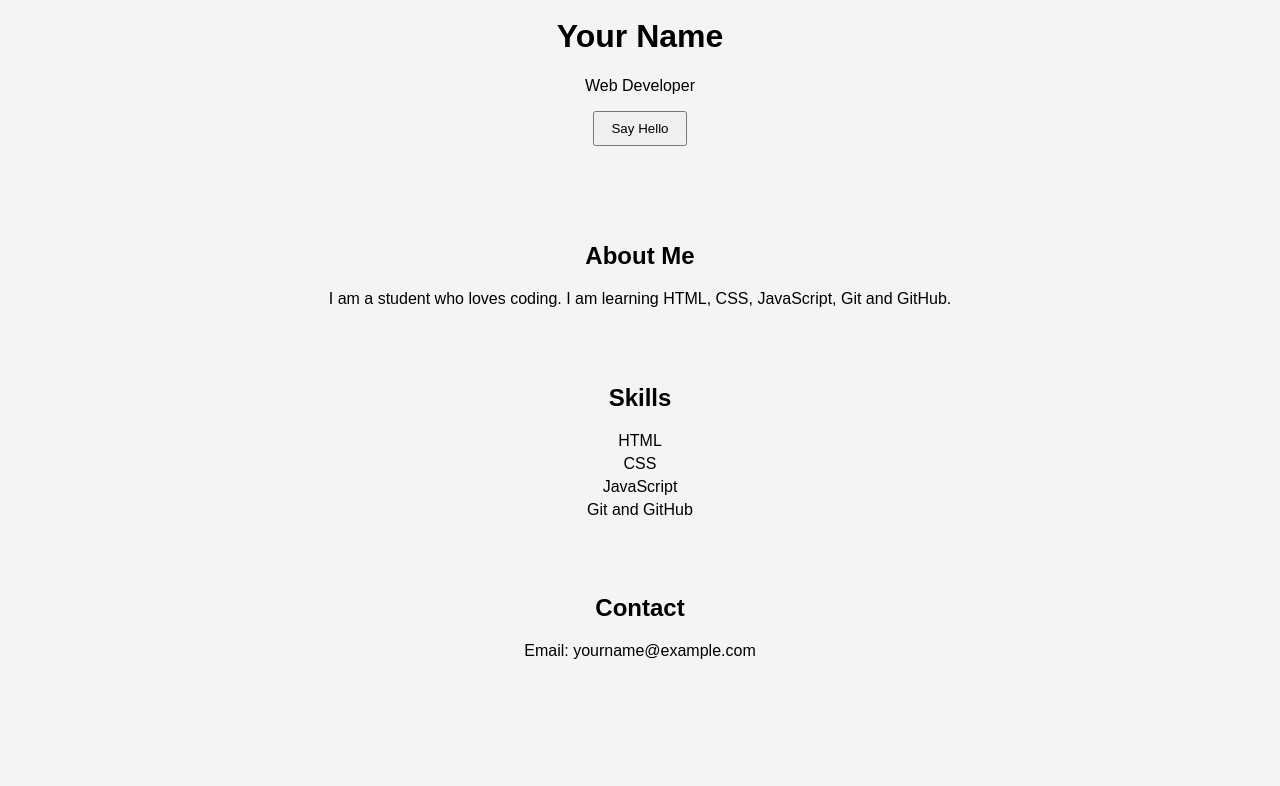
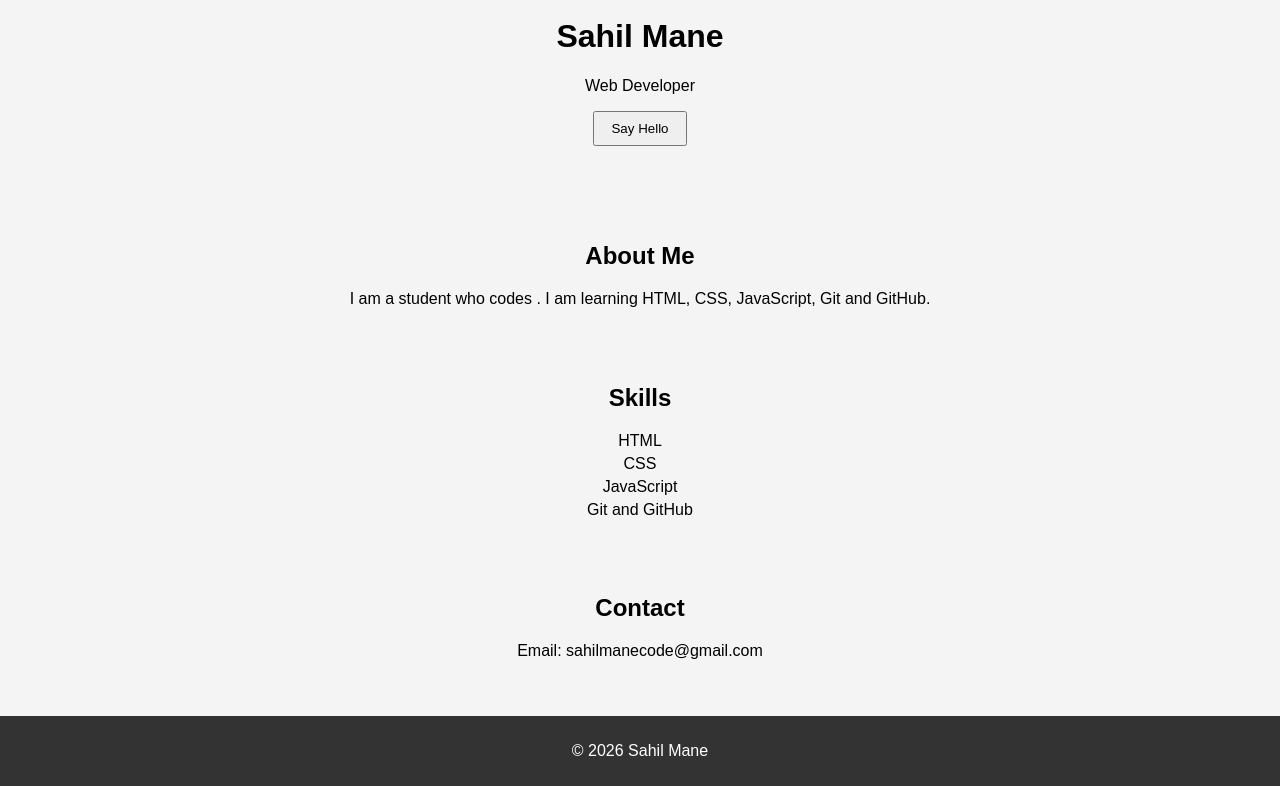
Before and after one commit to sahilmane69/GitHub-practical-test, a plain HTML site: page index.html in a window 1280 px wide. Shown: the part 61-847 px from the top of the page. Before the commit the page ends 800 px from the top, so only its background shows below. Drawn offline with Linux system fonts and the light colour scheme.

Commit message:
Add footer

```diff
--- a/index.html
+++ b/index.html
@@ -12,7 +12,7 @@
 
      <header id="home">
           <img src="photo.jpg" alt="My photo">
-          <h1>Your Name</h1>
+          <h1>Sahil Mane</h1>
           <p>Web Developer</p>
           <button id="btn">Say Hello</button>
           <p id="message"></p>
@@ -20,7 +20,7 @@
 
      <section id="about">
           <h2>About Me</h2>
-          <p>I am a student who loves coding. I am learning HTML, CSS, JavaScript, Git and GitHub.</p>
+          <p>I am a student who codes . I am learning HTML, CSS, JavaScript, Git and GitHub.</p>
      </section>
 
      <section id="skills">
@@ -35,9 +35,11 @@
 
      <section id="contact">
           <h2>Contact</h2>
-          <p>Email: yourname@example.com</p>
+          <p>Email: sahilmanecode@gmail.com</p>
      </section>
-
+     <footer>
+          <p>© 2026 Sahil Mane</p>
+     </footer>
      <script src="script.js"></script>
 </body>
 
--- a/style.css
+++ b/style.css
@@ -32,3 +32,9 @@ ul {
 li {
   margin: 5px 0;
 }
+footer {
+  background-color: #333;
+  color: white;
+  padding: 10px;
+  margin-top: 20px;
+}
```
